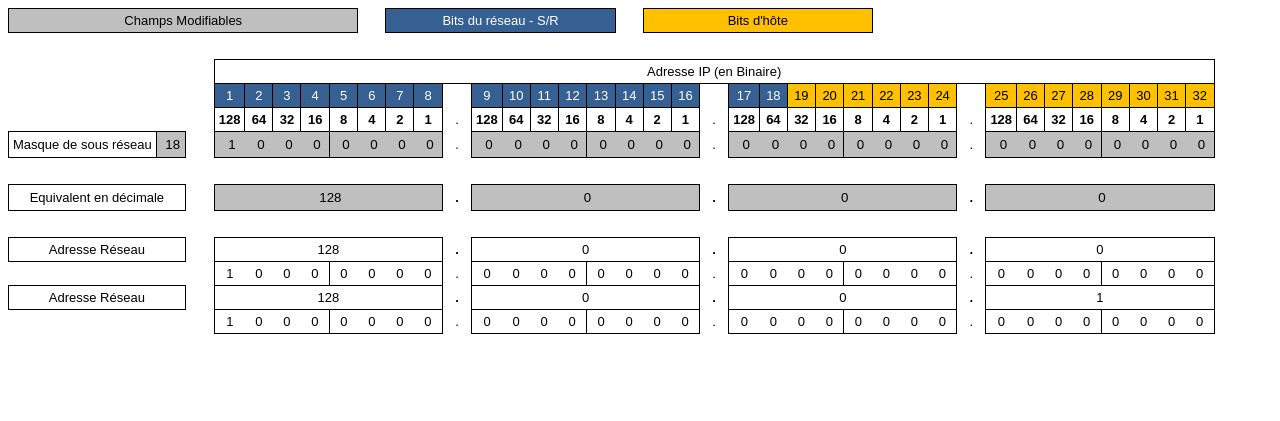
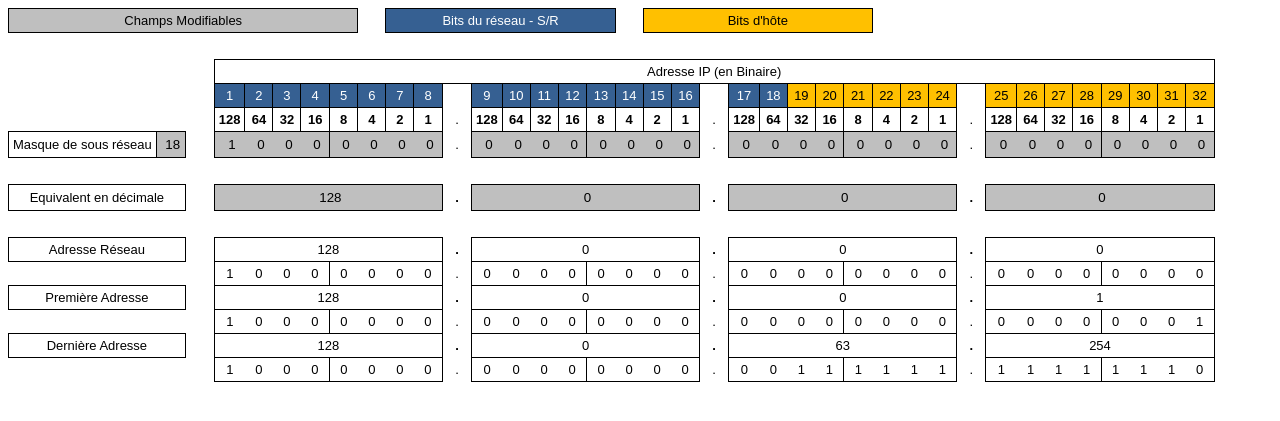
Before and after one commit to xixi52/IPCalculator, a PHP site: page / in a window 1280 px wide. Shown: the top 421 px of the page. Run offline with PHP 8.4, Linux system fonts and the light colour scheme.

Commit message:
Add Last ip row

```diff
--- a/index.php
+++ b/index.php
@@ -178,7 +178,7 @@
         </tr>
         <!-- First IP -->
         <tr class="first-dec">
-          <td colspan="2">Adresse Réseau</td>
+          <td colspan="2">Première Adresse</td>
           <td class="noborder"></td>
           <td colspan="8" id="octet1-first">128</td>
           <td class="noborder point">.</td>
@@ -209,12 +209,69 @@
                 if ($bitNumber != 1 && $bitNumber != 5) $leftBorderBit = "-left";
                 else $leftBorderBit = "";
 
-                if($bitNumber == 8) {
+                if(($bitNumber >= 8 && $octetNumber == 4)) {
+                  echo "          <td class=\"border" . $rightBorderBit . $leftBorderBit . "\" id=\"last-bit" . $bitNumber . "-octet" . $octetNumber . "\">1</td>\n";
+                  if($bitNumber == 8) {
+                    $bitNumber = 1;
+                    $octetNumber++;
+                  } else $bitNumber++;
+                } else if($bitNumber == 8) {
                   echo "          <td class=\"border" . $rightBorderBit . $leftBorderBit . "\" id=\"first-bit" . $bitNumber . "-octet" . $octetNumber . "\">" . $bitInputVal . "</td>\n";
                   $bitNumber = 1;
                   $octetNumber++;
                 } else {
                   echo "          <td class=\"border" . $rightBorderBit . $leftBorderBit . "\" id=\"first-bit" . $bitNumber . "-octet" . $octetNumber . "\">" . $bitInputVal . "</td>\n";
+                  $bitNumber++;
+                  $bitInputVal = 0;
+                }
+              }
+            } ?>
+        </tr>
+        <!-- Last IP -->
+        <tr class="last-dec">
+          <td colspan="2">Dernière Adresse</td>
+          <td class="noborder"></td>
+          <td colspan="8" id="octet1-last">128</td>
+          <td class="noborder point">.</td>
+          <td colspan="8" id="octet2-last">0</td>
+          <td class="noborder point">.</td>
+          <td colspan="8" id="octet3-last">63</td>
+          <td class="noborder point">.</td>
+          <td colspan="8" id="octet4-last">254</td>
+        </tr>
+        <!-- Last IP list -->
+        <tr class="bit-last">
+          <?php
+          $leftBorderBit = "";
+          $rightBorderBit = "";
+          $bitNumber = 0;
+          $octetNumber = 1;
+          $bitInputVal = 1;
+            for ($i = 1; $i <= 36; $i++) {
+              if ($i == 1) {
+                $bitNumber++;
+                echo "<td class=\"noborder\" colspan=\"3\"></td>\n";
+              } else if ($i == 10 || $i == 19 || $i == 28) {
+                echo "          <td class=\"noborder\">.</td>\n";
+              } else {
+                if ($bitNumber != 4 && $bitNumber != 8) $rightBorderBit = "-right";
+                else $rightBorderBit = "";
+
+                if ($bitNumber != 1 && $bitNumber != 5) $leftBorderBit = "-left";
+                else $leftBorderBit = "";
+
+                if(($bitNumber >= 3 && $octetNumber == 3) || ($bitNumber <= 7 && $octetNumber == 4)) {
+                  echo "          <td class=\"border" . $rightBorderBit . $leftBorderBit . "\" id=\"last-bit" . $bitNumber . "-octet" . $octetNumber . "\">1</td>\n";
+                  if($bitNumber == 8) {
+                    $bitNumber = 1;
+                    $octetNumber++;
+                  } else $bitNumber++;
+                } else if($bitNumber == 8) {
+                  echo "          <td class=\"border" . $rightBorderBit . $leftBorderBit . "\" id=\"last-bit" . $bitNumber . "-octet" . $octetNumber . "\">" . $bitInputVal . "</td>\n";
+                  $bitNumber = 1;
+                  $octetNumber++;
+                } else {
+                  echo "          <td class=\"border" . $rightBorderBit . $leftBorderBit . "\" id=\"last-bit" . $bitNumber . "-octet" . $octetNumber . "\">" . $bitInputVal . "</td>\n";
                   $bitNumber++;
                   $bitInputVal = 0;
                 }
```
